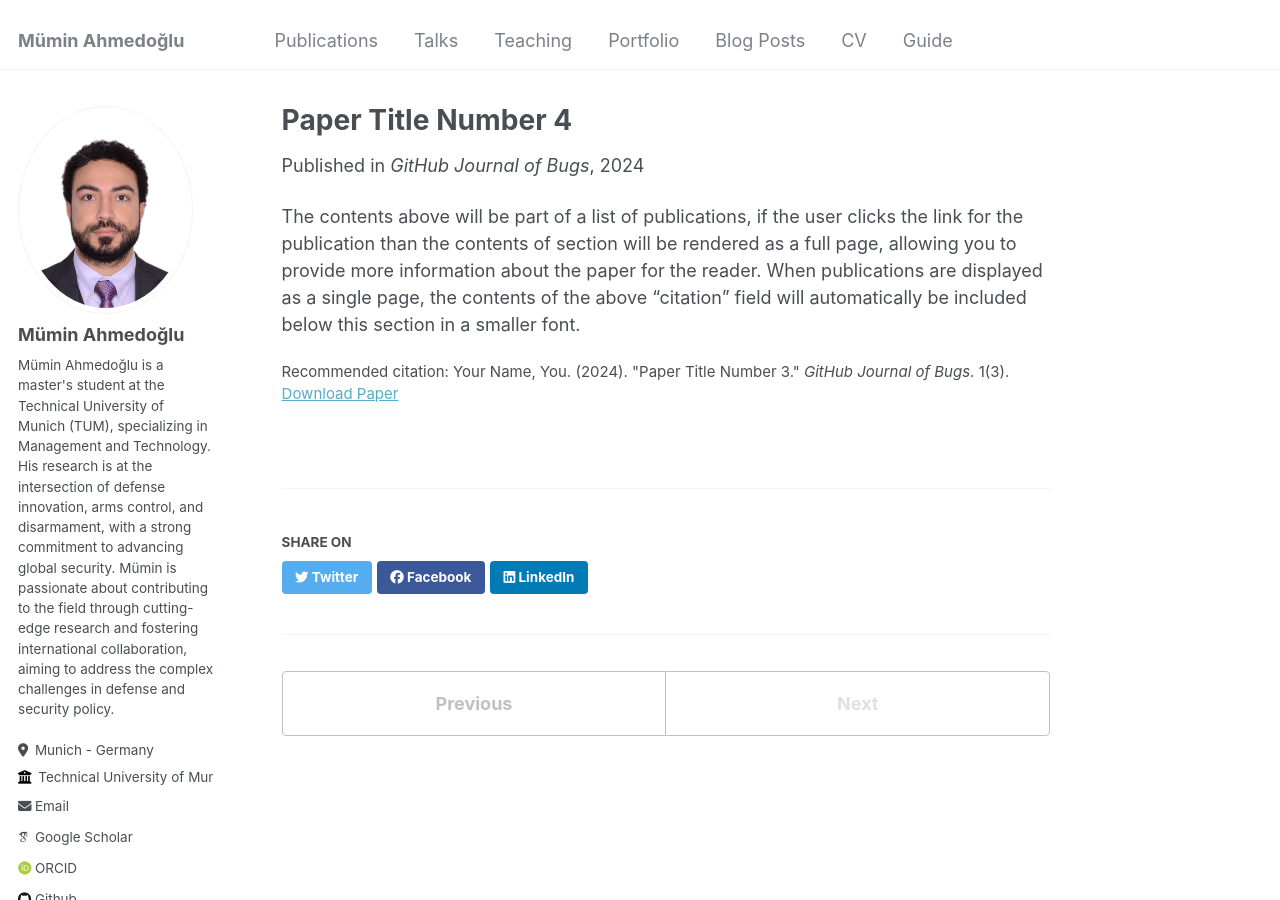
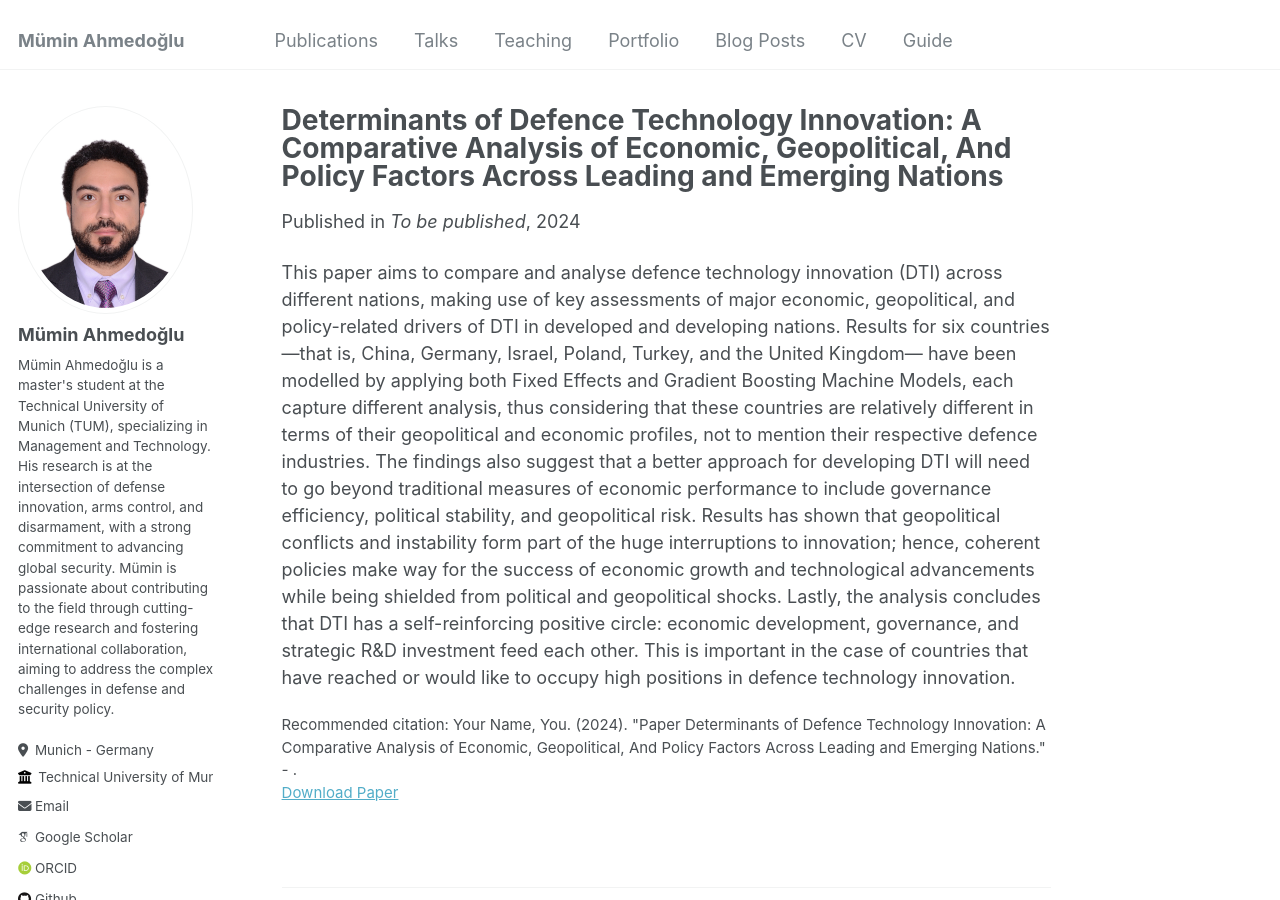
Before and after one commit to ahmedoglu/ahmedoglu.github.io, a Jekyll site: the page built from _publications/2024-02-17-paper-title-number-4.md, in a window 1280 px wide and 900 px high. Built offline with Jekyll 4.4.1, drawn with Linux system fonts in a browser that asks for light colours; some web fonts are replaced.

Commit message:
Update 2024-02-17-paper-title-number-4.md

```diff
--- a/_publications/2024-02-17-paper-title-number-4.md
+++ b/_publications/2024-02-17-paper-title-number-4.md
@@ -1,12 +1,12 @@
 ---
-title: "Paper Title Number 4"
+title: "Determinants of Defence Technology Innovation: A Comparative Analysis of Economic, Geopolitical, And Policy Factors Across Leading and Emerging Nations"
 collection: publications
 permalink: /publication/2024-02-17-paper-title-number-4
 excerpt: 'This paper is about fixing template issue #693.'
-date: 2024-02-17
-venue: 'GitHub Journal of Bugs'
+date: 2024-09-02
+venue: 'To be published'
 paperurl: 'http://academicpages.github.io/files/paper3.pdf'
-citation: 'Your Name, You. (2024). &quot;Paper Title Number 3.&quot; <i>GitHub Journal of Bugs</i>. 1(3).'
+citation: 'Your Name, You. (2024). &quot;Paper Determinants of Defence Technology Innovation: A Comparative Analysis of Economic, Geopolitical, And Policy Factors Across Leading and Emerging Nations.&quot; <i> - </i>.'
 ---
 
-The contents above will be part of a list of publications, if the user clicks the link for the publication than the contents of section will be rendered as a full page, allowing you to provide more information about the paper for the reader. When publications are displayed as a single page, the contents of the above "citation" field will automatically be included below this section in a smaller font.
+This paper aims to compare and analyse defence technology innovation (DTI) across different nations, making use of key assessments of major economic, geopolitical, and policy-related drivers of DTI in developed and developing nations. Results for six countries—that is, China, Germany, Israel, Poland, Turkey, and the United Kingdom— have been modelled by applying both Fixed Effects and Gradient Boosting Machine Models, each capture different analysis, thus considering that these countries are relatively different in terms of their geopolitical and economic profiles, not to mention their respective defence industries. The findings also suggest that a better approach for developing DTI will need to go beyond traditional measures of economic performance to include governance efficiency, political stability, and geopolitical risk. Results has shown that geopolitical conflicts and instability form part of the huge interruptions to innovation; hence, coherent policies make way for the success of economic growth and technological advancements while being shielded from political and geopolitical shocks. Lastly, the analysis concludes that DTI has a self-reinforcing positive circle: economic development, governance, and strategic R&D investment feed each other. This is important in the case of countries that have reached or would like to occupy high positions in defence technology innovation.
```
